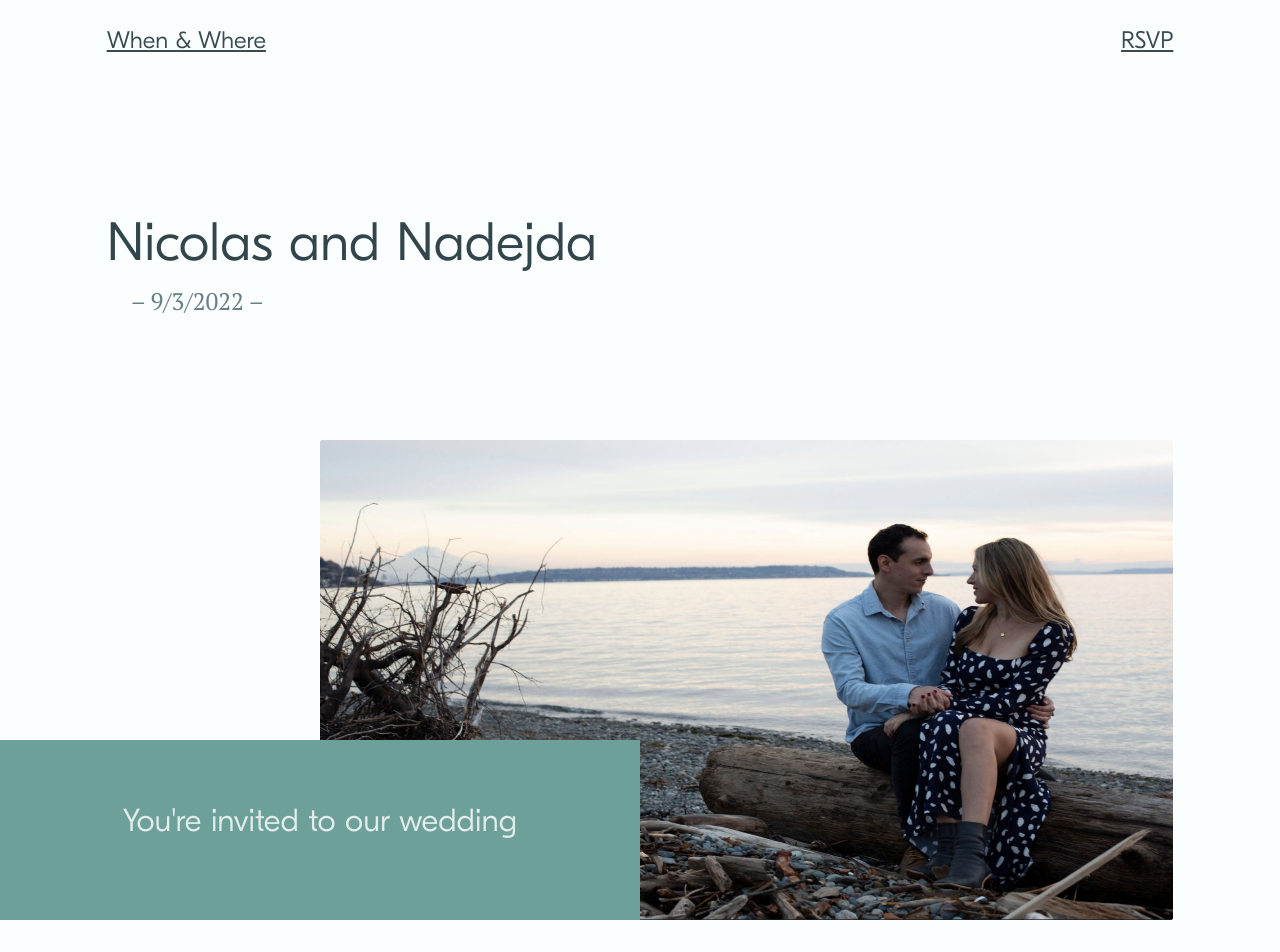
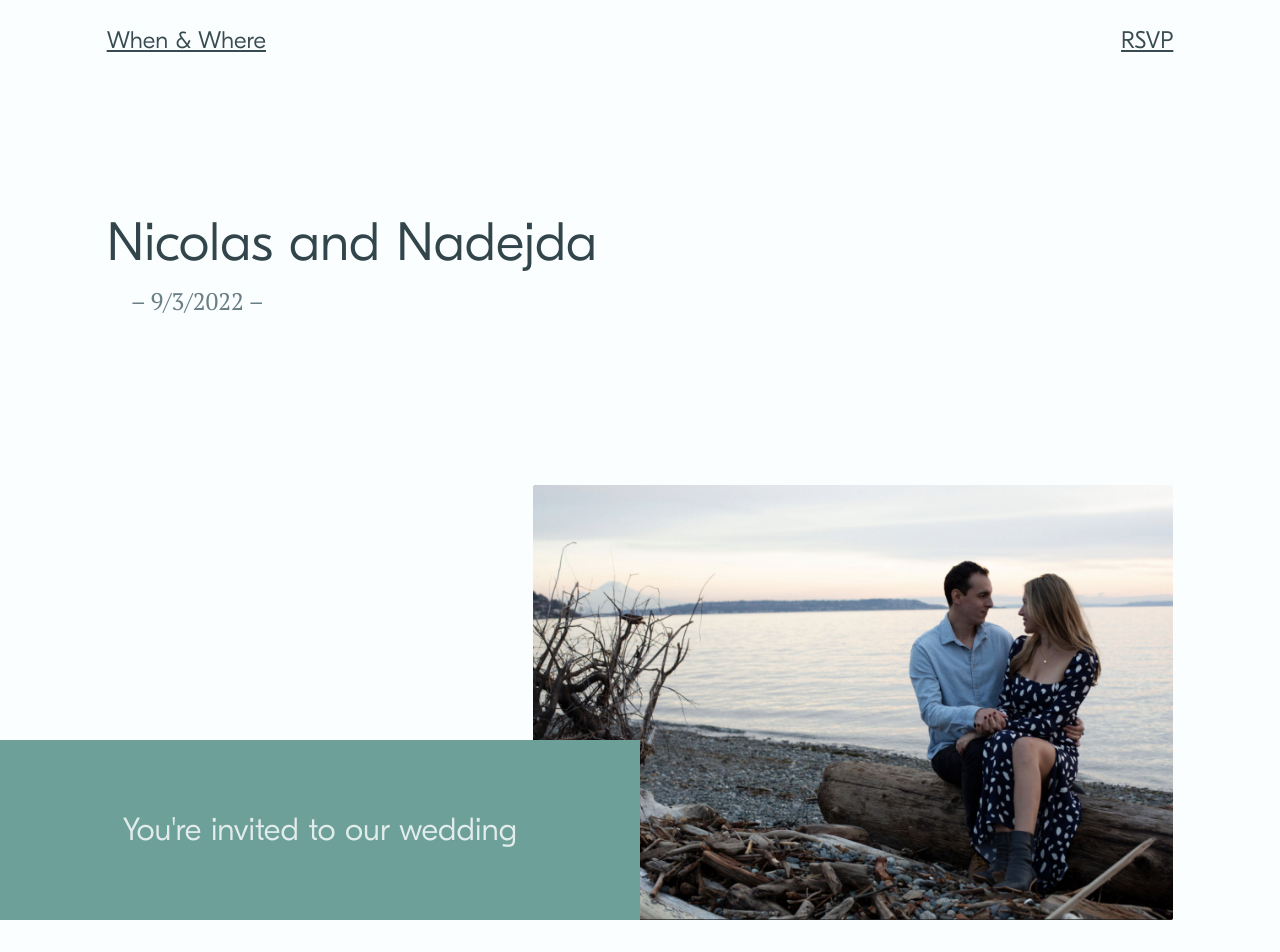
Before and after one commit to WeHateNick/nico-and-nadejda-wedding, a Next.js app: page / in a window 1280 px wide. Shown: the top 952 px of the page. Built offline with nearby package versions, Linux system fonts and the light colour scheme.

Commit message:
hero layout adjustments

```diff
--- a/pages/index.js
+++ b/pages/index.js
@@ -35,7 +35,12 @@ export default function Home() {
           <p>You&apos;re invited to our wedding</p>
         </div>
         <div className={styles.hero__image__container}>
-          <Image src={heroImage} alt="Picture of the author" layout="fill" />
+          <Image
+            className={styles.hero__image}
+            src={heroImage}
+            alt="Nico and Nadejda"
+            layout="fill"
+          />
         </div>
       </div>
       <section className={styles.invite__container}>
--- a/styles/Home.module.scss
+++ b/styles/Home.module.scss
@@ -20,7 +20,7 @@
   @extend .grid;
   grid-template-rows: repeat(6, 60px);
   .title__container {
-    grid-column: 2 / span 5;
+    grid-column: 2 / -2;
     grid-row: 2 / span 4;
     display: flex;
     flex-flow: column;
@@ -32,7 +32,7 @@
   &__container {
     @extend .grid;
     grid-template-rows: repeat(8, 60px);
-    align-content: flex-end;
+    align-content: end;
   }
   &__tagline {
     grid-column: 1 / 7;
@@ -41,13 +41,20 @@
     justify-content: center;
     align-items: center;
     z-index: 2;
+    p {
+      margin: 0;
+    }
   }
   &__image {
     &__container {
       position: relative;
-      grid-column: 4 / -2;
+      grid-column: 6 / -2;
       grid-row: span 8 / -1;
+      align-self: end;
       z-index: 1;
+      height: 34vw;
+      max-height: 100%;
+      text-transform: right;
     }
   }
 }
```
